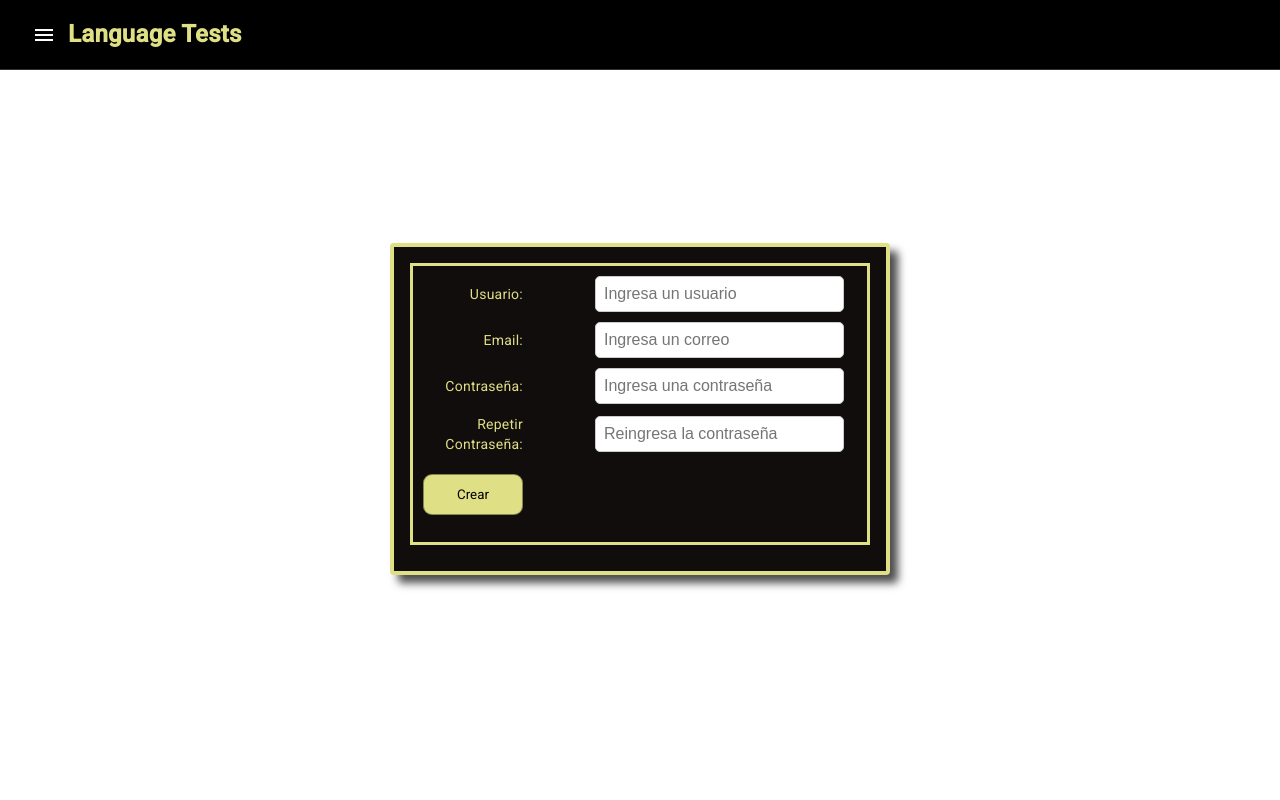
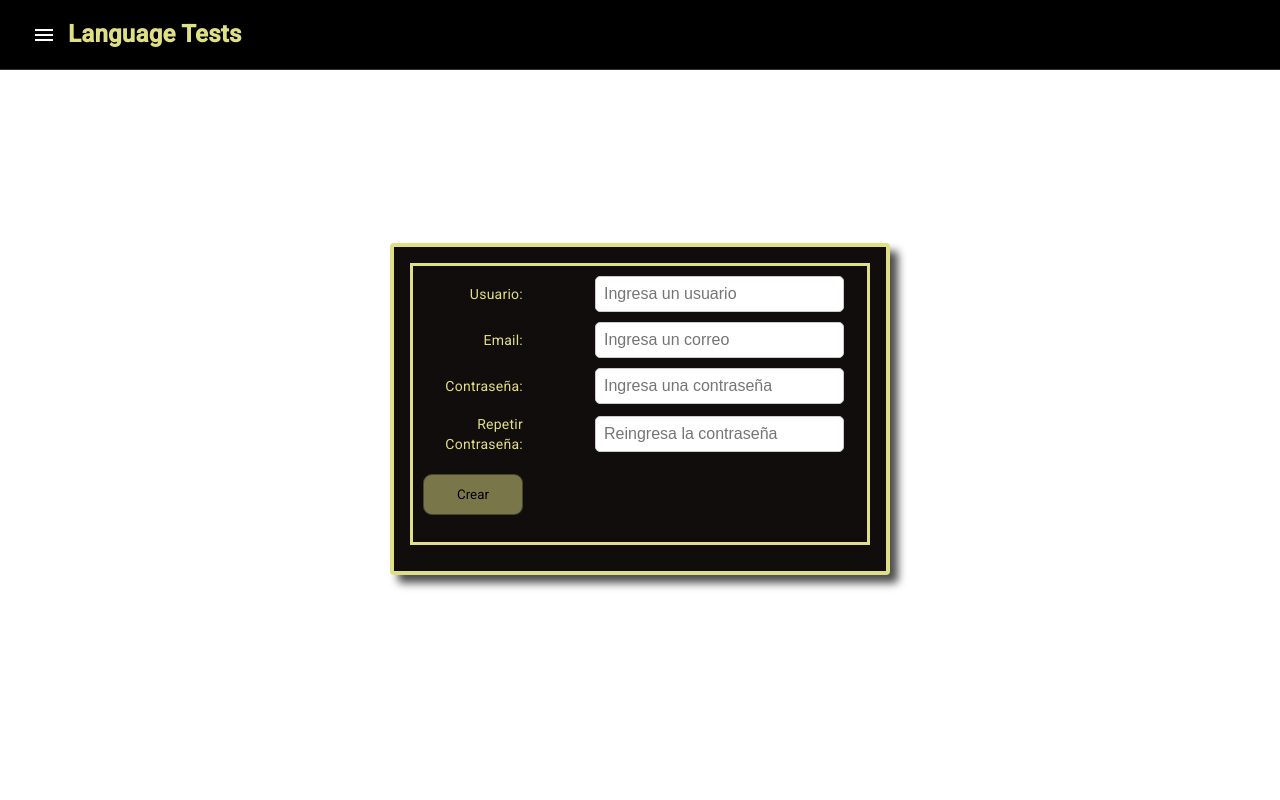
Before and after one commit to sebasxx85/englishProyect, an Angular app: page /crear-usuario in a window 1280 px wide. Shown: the top 800 px of the page. Built offline with nearby package versions, Linux system fonts and the light colour scheme.

Commit message:
form crear updated

```diff
--- a/src/app/app.module.ts
+++ b/src/app/app.module.ts
@@ -32,7 +32,6 @@ import { ShufflePipe } from './pipes/shuffle.pipe';
         AppComponent,
         HomeComponent,
         LoginComponent,
-        CrearUsuarioComponent,
         ShufflePipe,
     ],
     bootstrap: [AppComponent], imports: [BrowserModule,
--- a/src/app/components/crear-usuario/crear-usuario.component.html
+++ b/src/app/components/crear-usuario/crear-usuario.component.html
@@ -30,7 +30,14 @@
         <p *ngIf="mensaje" class="mensaje-error">{{ mensaje }}</p>
 
         <div class="button-container">
-          <button mat-flat-button color="primary" class="boton" type="submit">Crear</button>
+          <button
+            mat-flat-button
+            color="primary"
+            class="boton"
+            type="submit"
+            [disabled]="form.invalid || form.errors?.['mismatch']">
+            Crear
+          </button>
         </div>
 
         <mat-progress-bar *ngIf="loading" mode="indeterminate" class="progreso"></mat-progress-bar>
@@ -38,7 +45,7 @@
     </mat-card>
   </div>
 
-  <router-outlet></router-outlet>
+
 </body>
 
 <app-footer></app-footer>
--- a/src/app/components/crear-usuario/crear-usuario.component.scss
+++ b/src/app/components/crear-usuario/crear-usuario.component.scss
@@ -109,3 +109,8 @@ input {
   color: yellow;
   font-weight: bold;
 }
+
+.boton:disabled {
+  background-color: rgba(223, 223, 133, 0.5); /* Color opaco */
+  cursor: not-allowed;
+}
--- a/src/app/components/crear-usuario/crear-usuario.component.ts
+++ b/src/app/components/crear-usuario/crear-usuario.component.ts
@@ -1,12 +1,29 @@
+import { CommonModule } from '@angular/common';
 import { Component, inject } from '@angular/core';
-import { FormBuilder, FormGroup, Validators } from '@angular/forms';
+import { FormBuilder, FormGroup, ReactiveFormsModule, Validators } from '@angular/forms';
+import { MatCardModule } from '@angular/material/card';
+import { MatIconModule } from '@angular/material/icon';
+import { MatProgressBarModule } from '@angular/material/progress-bar';
+import { MatTableModule } from '@angular/material/table';
 import { Router } from '@angular/router';
 import { finalize } from 'rxjs';
 import { crearUsuario } from 'src/app/Models/crearUser';
 import { CrearUsuarioService } from 'src/app/services/crear-usuario.service';
+import { SharedModule } from 'src/app/Shared/shared.module';
 
 @Component({
   selector: 'app-crear-usuario',
+  standalone: true,
+    imports: [
+      CommonModule,
+      SharedModule,
+      MatTableModule,
+      MatIconModule,
+      MatCardModule,
+      MatTableModule,
+      ReactiveFormsModule,
+      MatProgressBarModule
+    ],
   templateUrl: './crear-usuario.component.html',
   styleUrls: ['./crear-usuario.component.scss']
 })
@@ -27,29 +44,25 @@ export class CrearUsuarioComponent {
 
   initForm() {
     this.form = this.fb.group({
-      user: ['', [Validators.required, Validators.minLength(5)]],
+      user: ['', [Validators.required, Validators.minLength(4)]],
       email: ['', [Validators.required, Validators.email]],
-      password: ['', [Validators.required, Validators.minLength(6)]],
+      password: ['', [Validators.required, Validators.minLength(4)]],
       confirmPassword: ['', [Validators.required]],
-    }, { validator: this.matchPasswordValidator }); // Aplica el validador
+    }, { validators: this.matchPasswordValidator }); // Se usa 'validators' en plural
   }
 
-  matchPasswordValidator(form: FormGroup) {
-    const password = form.get('password')?.value;
-    const confirmPassword = form.get('confirmPassword')?.value;
+  matchPasswordValidator(formGroup: FormGroup) {
+    const password = formGroup.get('password')?.value;
+    const confirmPassword = formGroup.get('confirmPassword')?.value;
     return password === confirmPassword ? null : { mismatch: true };
   }
 
   crearUsuario() {
     this.loading = true;
-
-    // Simular respuesta sin hacer petición HTTP
     setTimeout(() => {
       this.loading = false;
       this.mensaje = "No se permiten más registros por ahora.";
       console.log(this.mensaje);
-    }, 2000); // Simulación de carga (2 segundos)
+    }, 2000);
   }
-
-
 }
```
